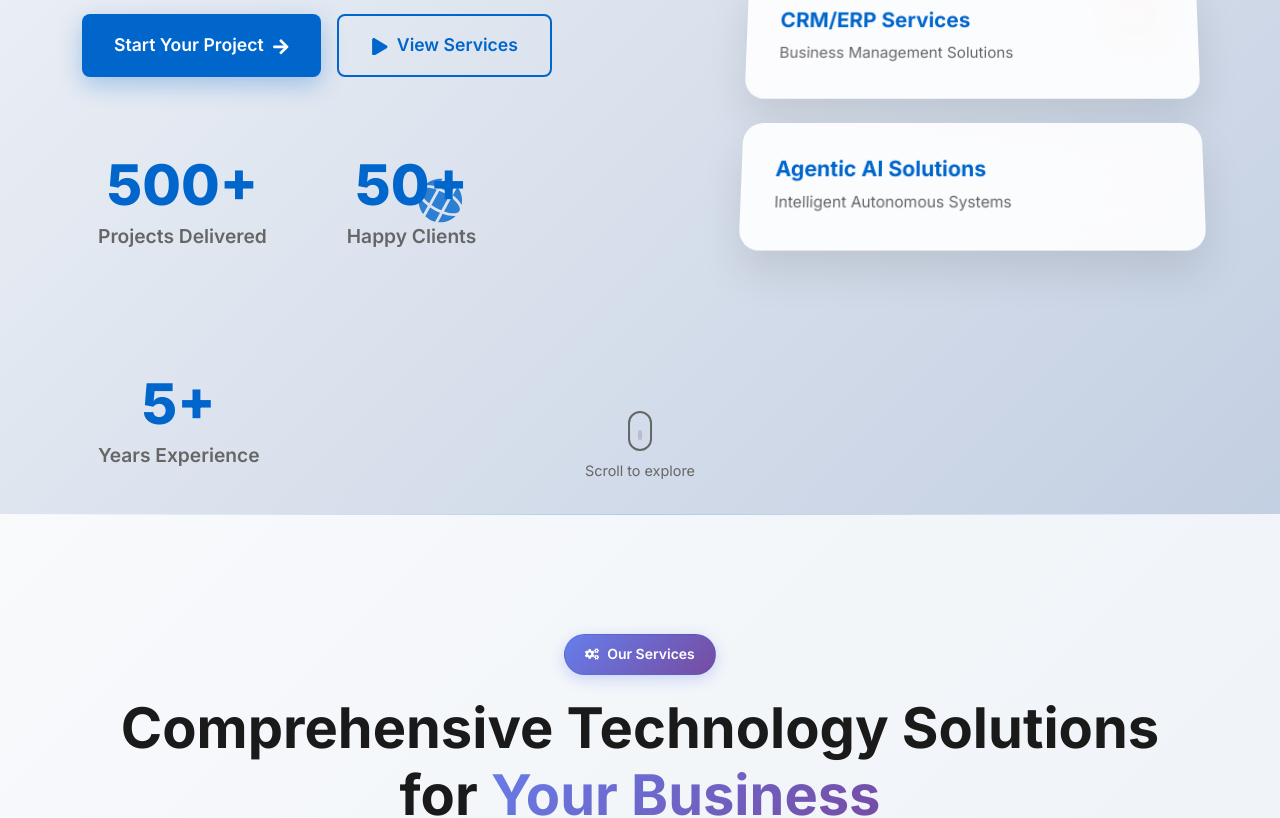
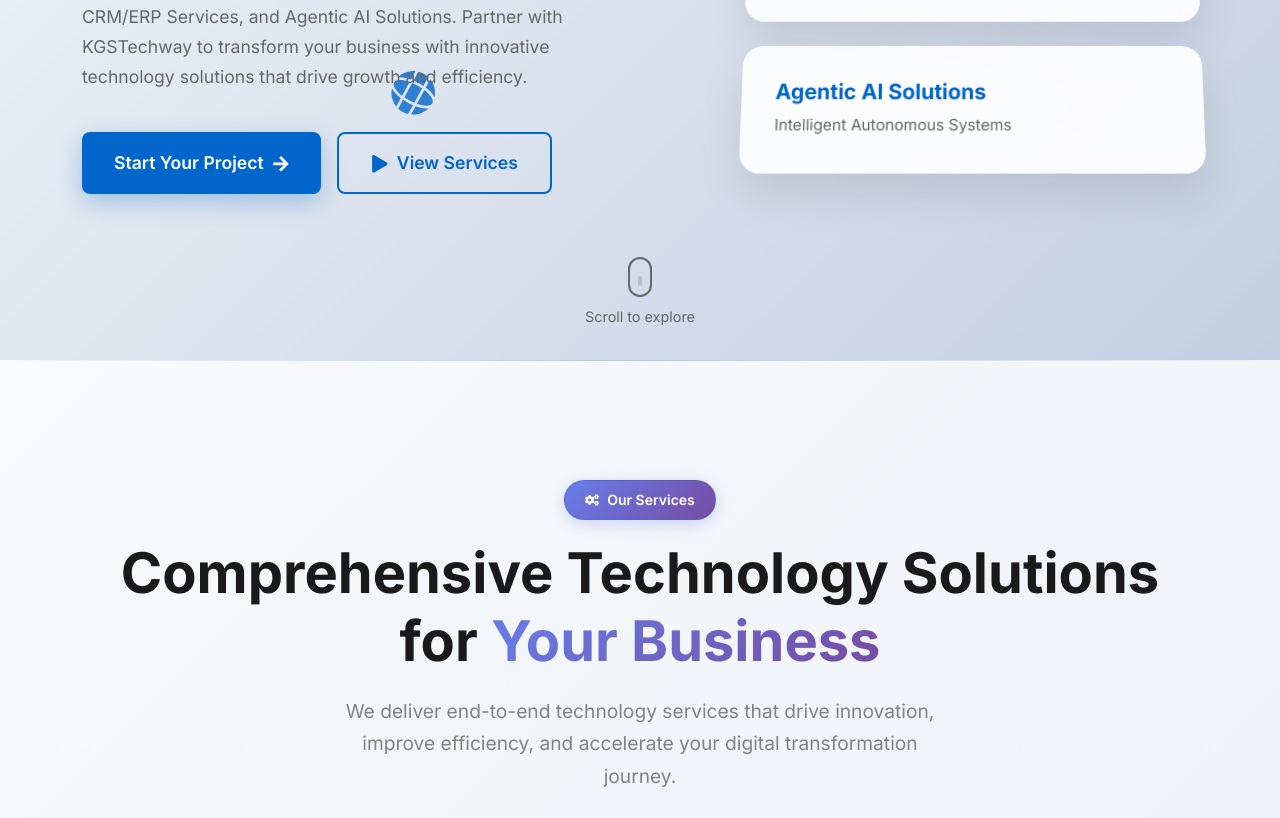
Before and after one commit to KGSTechway39/kgstechway, a React (Vite) app: page / in a window 1280 px wide. Shown: the part 520-1338 px from the top of the page. Built offline with nearby package versions, Linux system fonts and the light colour scheme.

Commit message:
KGS Techway - Removed 500+

```diff
--- a/src/components/AboutSection.tsx
+++ b/src/components/AboutSection.tsx
@@ -86,9 +86,9 @@
   ];
 
   const achievements = [
-    '500+ Successful Projects Delivered',
+    // '500+ Successful Projects Delivered',
     '99.9% Client Satisfaction Rate',
-    'ISO 27001 Certified Security Standards',
+    // 'ISO 27001 Certified Security Standards',
     '24/7 Technical Support Coverage',
     'Agile Development Methodology',
     'Continuous Integration & Deployment'
@@ -217,7 +217,7 @@
                     </div>
                     <div className="stat-content">
                       <div className="stat-number" style={{ color: stat.color }}>
-                        {stat.number}
+                        {/* {stat.number} */}
                       </div>
                       <div className="stat-label">{stat.label}</div>
                       <div className="stat-description">{stat.description}</div>
--- a/src/components/HeroSection.tsx
+++ b/src/components/HeroSection.tsx
@@ -217,7 +217,7 @@
               </Button>
             </motion.div>
 
-            <motion.div
+            {/* <motion.div
               className="hero-stats"
               initial={{ opacity: 0, y: 20 }}
               animate={{ opacity: 1, y: 0 }}
@@ -235,7 +235,7 @@
                 <span className="stat-number">5+</span>
                 <span className="stat-label">Years Experience</span>
               </div>
-            </motion.div>
+            </motion.div> */}
           </Col>
 
           <Col lg={5} className="hero-visual-section">
```
